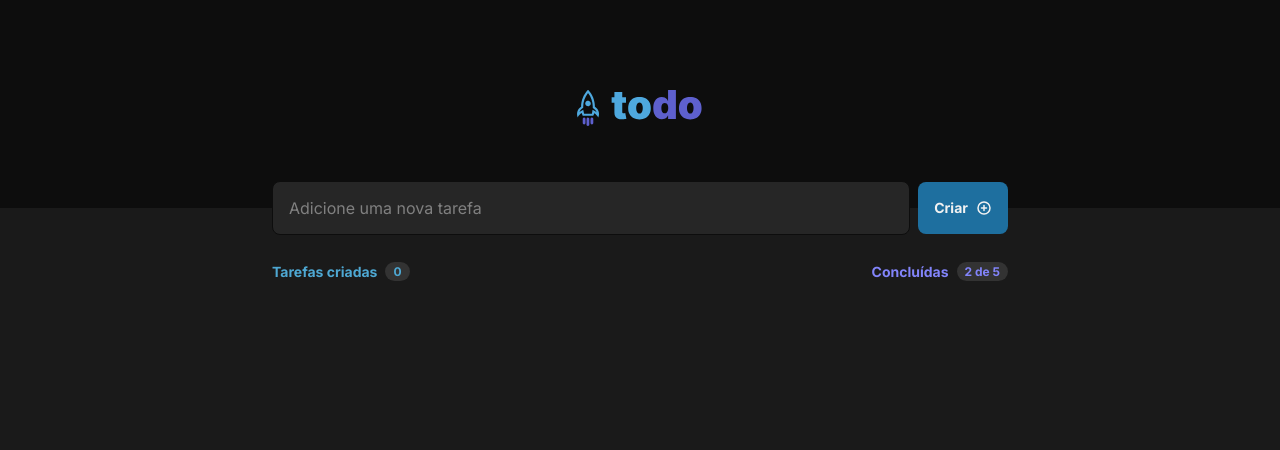
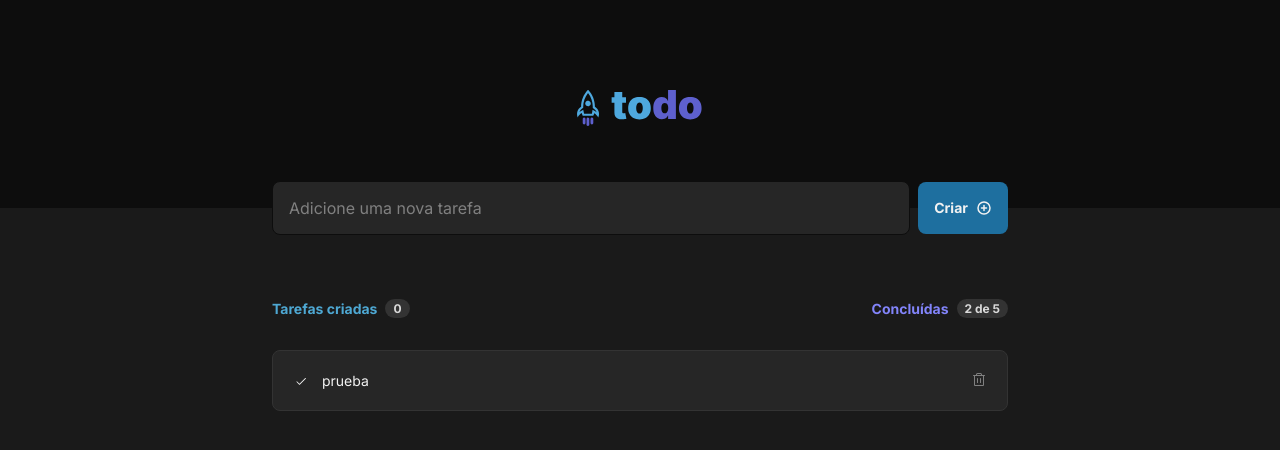
Before and after one commit to horquidia-lima/toDoList-TSX, a React (Vite) app: page / in a window 1280 px wide. Shown: the top 450 px of the page. Built offline with nearby package versions, Linux system fonts and the light colour scheme.

Commit message:
criado lista de task css

```diff
--- a/src/App.module.css
+++ b/src/App.module.css
@@ -1,20 +1,32 @@
-.content {
+.content{
     max-width: 46rem;
     width: 100%;
 
     margin: 0 auto;
-}
+  }
 
-.taskInfoContainer {
+  .taskInfoContainer {
     display: flex;
     flex: 1;
 
     justify-content: space-between;
     gap: 0.5rem;
-}
+  }
 
-.taskInfoContainer input, .taskInfoContainer button {
+  .taskInfoContainer input, .taskInfoContainer button {
     transform: translateY(-50%);
 
-    margin-button: 2.3125rem;
-}
+    margin-bottom: 2.3125rem;
+  }
+
+  .tasksList {
+    display: flex;
+    flex-direction: column;
+    gap: 1.5rem;
+  }
+
+  .tasksList > div {
+    display: flex;
+    flex-direction: column;
+    gap: 0.75rem;
+  }
--- a/src/App.tsx
+++ b/src/App.tsx
@@ -6,6 +6,7 @@ import { Header as ListHeader } from "./components/List/Header";
 import { Button } from "./components/Button";
 import { Header } from "./components/Header";
 import { Input } from "./components/Input";
+import { Item } from "./components/List/Item";
 
 export function App(){
   return(
@@ -24,6 +25,10 @@ export function App(){
         <div className={styles.taskList}>
           <ListHeader/>
         </div>
+
+        <div>
+          <Item/>
+        </div>
       </section>
     </main>
   )
--- a/src/components/List/Header.module.css
+++ b/src/components/List/Header.module.css
@@ -32,6 +32,6 @@
 
     font-size: 0.75rem;
 
-    color: var(--gary-200);
+    color: var(--gray-200);
     background-color: var(--gray-400);
   }
--- /dev/null
+++ b/src/components/List/Item.module.css
@@ -0,0 +1,95 @@
+.container {
+    display: flex;
+    flex: 1;
+    gap: 0.75rem;
+
+    align-items: center;
+    justify-content: space-between;
+
+    padding: 1rem;
+    border-radius: 8px;
+
+    background-color: var(--gray-500);
+    border: 1px solid var(--gray-400);
+    margin-top: 2rem;
+  }
+
+  .container div {
+    display: flex;
+  }
+
+  .container label {
+    display: flex;
+    padding: 3px;
+    align-items: center;
+    gap: 0.75rem;
+  }
+
+  .container label input[type='checkbox'] {
+    display: none;
+  }
+
+  .checkbox {
+    border-radius: 100%;
+    height: 1.125rem;
+    width: 1.125rem;
+
+    transition: 0.2s all;
+
+    display: flex;
+    align-items: center;
+    justify-content: center;
+  }
+
+  .checkbox-unchecked {
+    border: 2px solid var(--blue);
+  }
+
+  .checkbox-unchecked:hover {
+    background-color: rgba(30, 111, 159, 0.2);
+  }
+
+  .checkbox-checked {
+    border: 2px solid var(--purple-dark);
+    background-color: var(--purple-dark);
+  }
+
+  .checkbox-checked:hover {
+    border: 2px solid var(--purple);
+    background-color: var(--purple);
+  }
+
+  .paragraph {
+    font-size: 0.875rem;
+    line-height: 140%;
+    user-select: none;
+
+    transition: 0.2s all;
+  }
+
+  .paragraph-checked {
+    text-decoration: line-through;
+    color: var(--gray-300);
+  }
+
+  .container button {
+    border: none;
+    background-color: transparent;
+    border-radius: 4px;
+
+    padding: 5px 4px 2px 4px;
+
+    transition: 0.2s background-color;
+  }
+
+  .container button line, .container button path {
+    transition: 0.2s fill;
+  }
+
+  .container button:hover {
+    background-color: var(--gray-400);
+  }
+
+  .container button:hover line, .container button:hover path {
+    fill: var(--danger);
+  }
--- /dev/null
+++ b/src/components/List/Item.tsx
@@ -0,0 +1,26 @@
+import { Trash, Check } from '@phosphor-icons/react'
+
+import styles from './Item.module.css'
+
+export function Item(){
+    return(
+        <div className={styles.container}>
+            <div>
+                <label htmlFor="checkbox">
+                    <input type="checkbox" />
+                    <span className={styles.checkbox}>
+                        <Check size={12}/>
+                    </span>
+
+                    <p className={styles.paragraph}>
+                        prueba
+                    </p>
+                </label>
+            </div>
+
+            <button>
+                <Trash size={16} color="#808080"/>
+            </button>
+        </div>
+    )
+}
```
Lines whose indentation alone changed are shown as unchanged.
